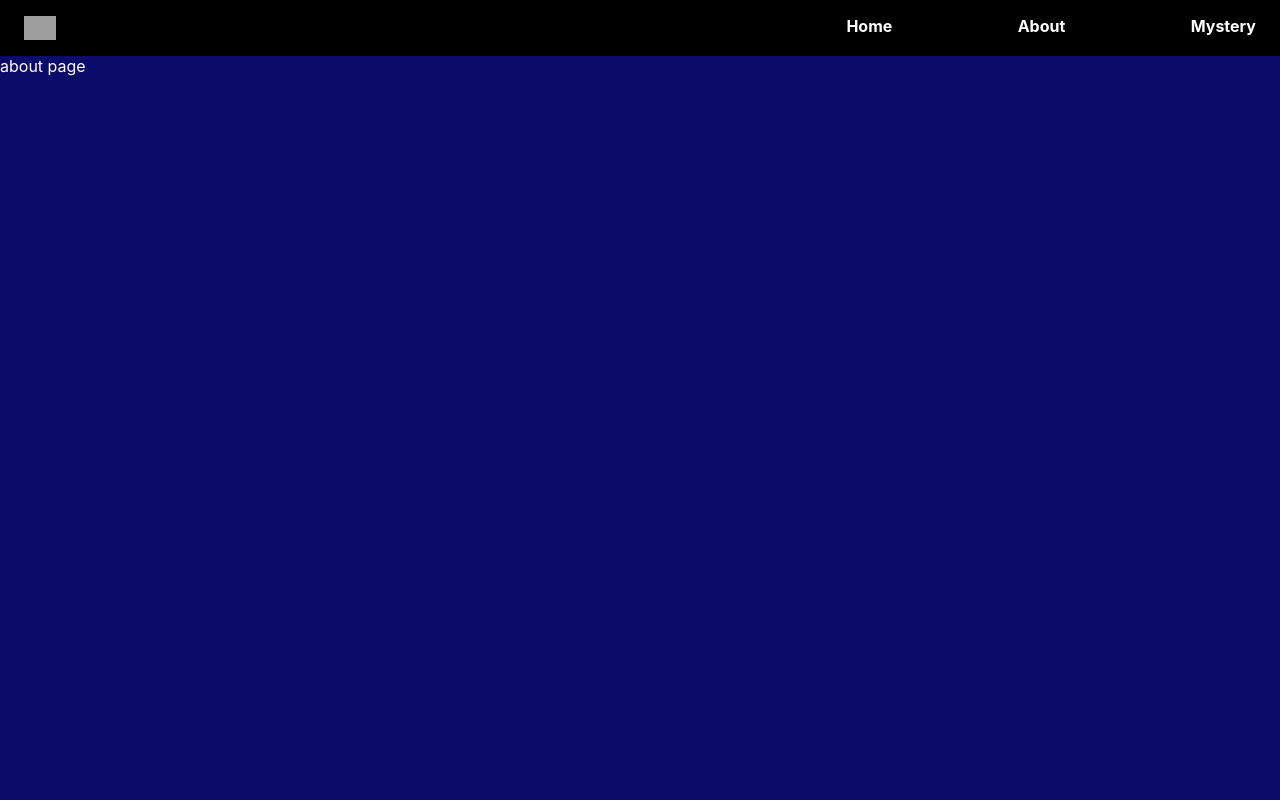
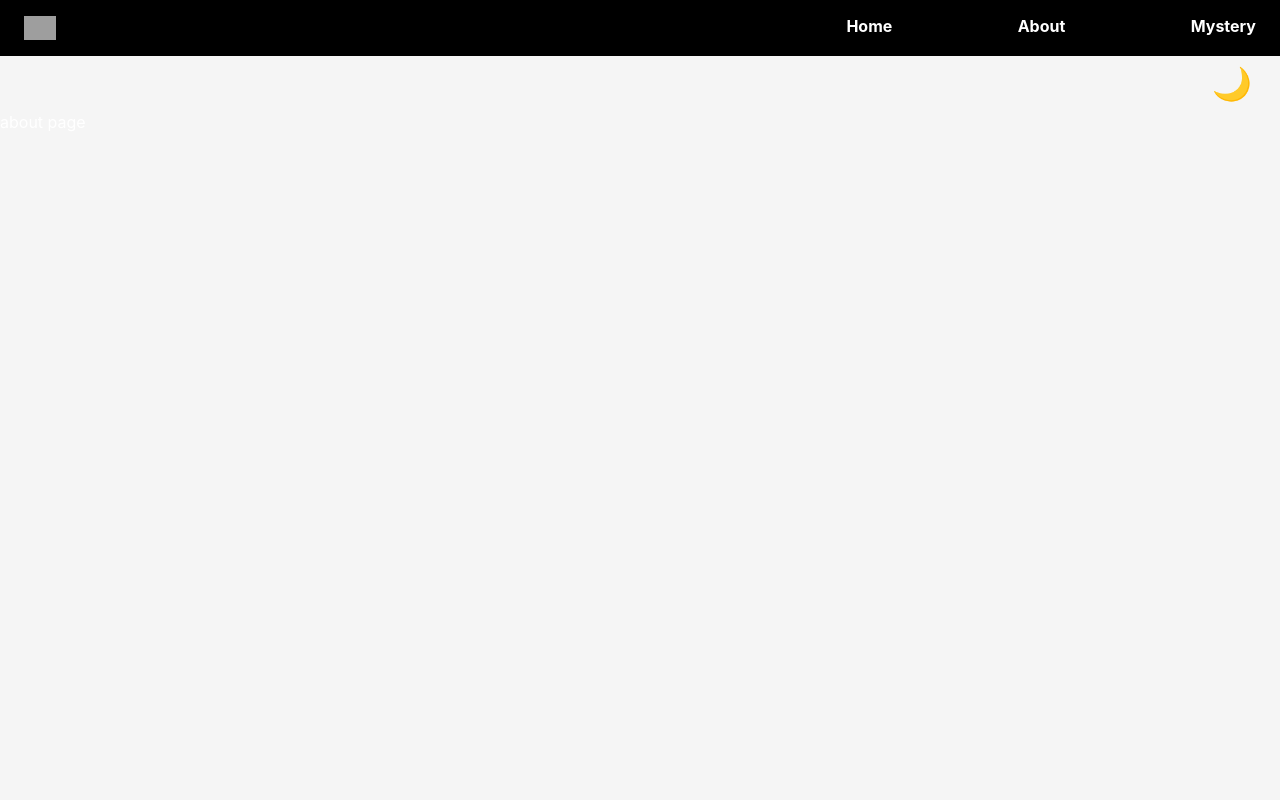
Before and after one commit to s-abdale/cherry-react-demo, a React (Create React App) app in the folder cherry-demo/: page /about in a window 1280 px wide. Shown: the top 800 px of the page. Built offline with nearby package versions, Linux system fonts and the light colour scheme; grey boxes are pictures that could not be loaded.

Commit message:
Styling: added dark/light mode button

```diff
--- a/cherry-demo/src/App.css
+++ b/cherry-demo/src/App.css
@@ -5,3 +5,23 @@
   flex-direction: column;
   justify-content: space-between;
 }
+.dark {
+  background-color: #333;
+  color: #fff;
+}
+.light {
+  background-color: whitesmoke;
+  color: #333;
+}
+.header-container {
+  display: flex;
+  flex-direction: column;
+  align-items: flex-end;
+}
+.theme-button {
+  width: 80px;
+  margin: 8px 8px;
+  background: none;
+  border: none;
+  font-size: 32px;
+}
--- a/cherry-demo/src/App.js
+++ b/cherry-demo/src/App.js
@@ -1,6 +1,6 @@
 // general imports:
 import './App.css';
-import React from 'react';
+import React, { useState, useEffect } from 'react';
 import {BrowserRouter as Router, Route, Routes} from 'react-router-dom';
 
 // component imports:
@@ -13,11 +13,31 @@ import Footer from './components/shared/Footer';
 
 
 function App() {
+  // setup state and useState. set default theme to light
+  const [theme, setTheme] = useState('light');
+
+  // function to switch themes. if theme is light then set theme to dark, and vice versa
+  const toggleTheme = () => {
+    theme === 'light'
+      ? setTheme('dark')
+      : setTheme('light');
+  };
+
+  // update the className to whatever the theme is
+  useEffect(() => {
+    document.body.className = theme;
+  }, [theme]);
+
   return (
-    <div className='main-app-body'>
+    // the ${theme} class is a variable theme that switches between 'light' and 'dark'
+    <div className={`main-app-body ${theme}`}>
+
+
       <Router>
-
-        <Header/>
+        <header className="header-container">
+          <Header/>
+          <button onClick={toggleTheme} className="theme-button">{theme === 'light' ? '🌙' : '☀️'}</button>
+        </header>
 
         <Routes>
           <Route path="/home" element={<Home/>}></Route>
--- a/cherry-demo/src/components/about.css
+++ b/cherry-demo/src/components/about.css
@@ -1,5 +1,4 @@
 .about-main {
-  background-color: rgb(11, 11, 106);
   color: white;
   height: 95vh;
 }
--- a/cherry-demo/src/components/home.css
+++ b/cherry-demo/src/components/home.css
@@ -1,4 +1,3 @@
 .home-main {
-  background-color: whitesmoke;
   height: 95vh;
 }
--- a/cherry-demo/src/components/mystery.css
+++ b/cherry-demo/src/components/mystery.css
@@ -1,4 +1,3 @@
 .mystery-main {
-  background-color: pink;
   height: 95vh;
 }
--- a/cherry-demo/src/components/shared/header.css
+++ b/cherry-demo/src/components/shared/header.css
@@ -6,6 +6,7 @@
 
   display: flex;
   justify-content: space-between;
+  width: -webkit-fill-available;
 }
 
 .header-icon {
```
Also changed, not shown: 1 other file (tests, documents, lock files or other folders).
